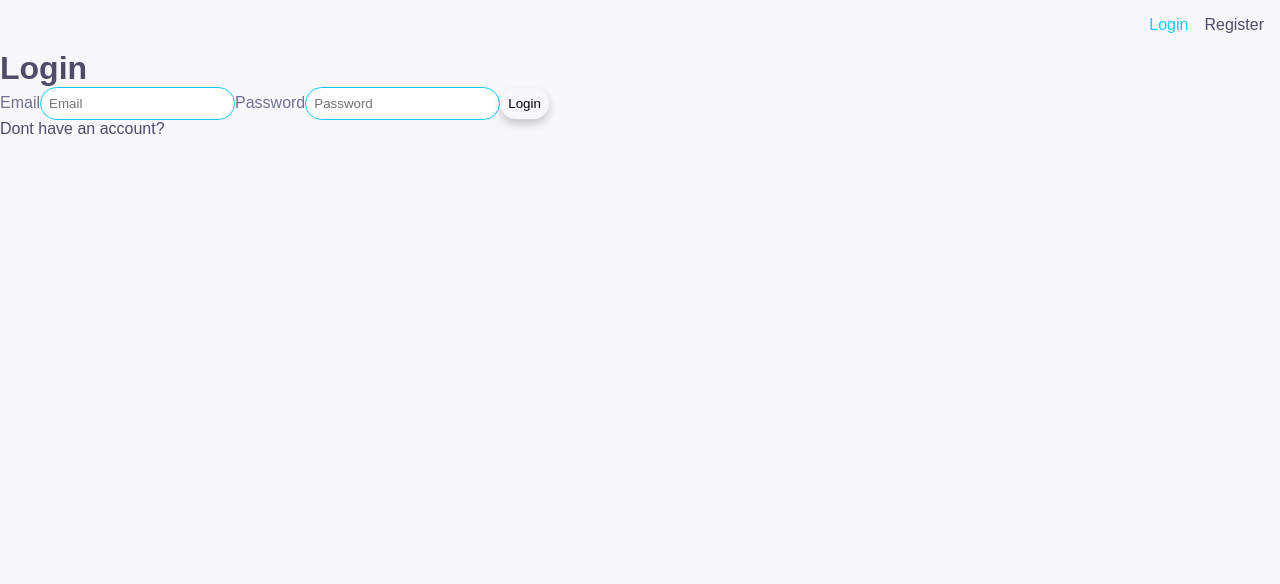
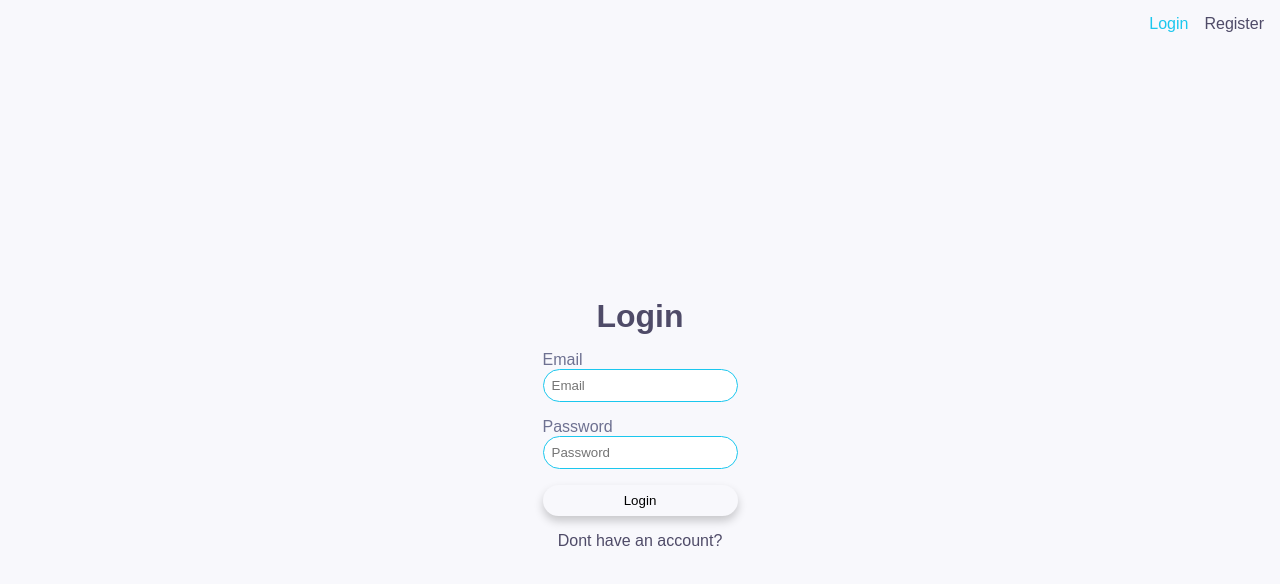
Before and after one commit to JRS-Developer/js-alkemy, a React (Create React App) app in the folder frontend/: page /login in a window 1280 px wide. Shown: the top 584 px of the page. Built offline with nearby package versions, Linux system fonts and the light colour scheme.

Commit message:
Listo los estilos y funcion para cerrar sesion.

```diff
--- a/frontend/src/components/AuthForm.jsx
+++ b/frontend/src/components/AuthForm.jsx
@@ -1,6 +1,6 @@
 import { Formik, Form, Field, ErrorMessage } from "formik";
-import { Fragment } from "react";
 import { Link } from "react-router-dom";
+import styles from "../css/AuthForm.module.css";
 
 const AuthForm = ({
 	Schema,
@@ -19,11 +19,14 @@ const AuthForm = ({
 					handleSubmit(values, actions, initialValues)
 				}
 			>
-				<Form>
+				<Form className={styles.authForm}>
 					{inputs.map((input) => {
 						const { name, type, id } = input;
 						return (
-							<Fragment key={name}>
+							<div
+								key={name}
+								className={styles["authForm__input-container"]}
+							>
 								<label htmlFor={id}>{name}</label>
 								<Field
 									name={id}
@@ -31,8 +34,12 @@ const AuthForm = ({
 									placeholder={name}
 									id={id}
 								/>
-								<ErrorMessage name={id} />
-							</Fragment>
+								<ErrorMessage
+									name={id}
+									component="span"
+									className={styles.error}
+								/>
+							</div>
 						);
 					})}
 					<button type="submit">{submitText}</button>
--- a/frontend/src/components/Budget.jsx
+++ b/frontend/src/components/Budget.jsx
@@ -5,10 +5,12 @@ import BudgetList from "./BudgetList";
 import styles from "../css/Budget.module.css";
 import { useAppContext } from "../Context";
 import { handleTokenError } from "./handlers";
+import { Link } from "react-router-dom";
 
 const Budget = () => {
 	const [total, setTotal] = useState(0);
-	const { getOperations, checkUserLogged, authToken } = useAppContext();
+	const { operations, getOperations, checkUserLogged, authToken } =
+		useAppContext();
 
 	const fetchTotal = useCallback(async () => {
 		try {
@@ -44,6 +46,14 @@ const Budget = () => {
 			<h2>Actual balance: {total}$</h2>
 			<h3>Last 10 operations</h3>
 			<BudgetList />
+			{!Array.isArray(operations) && (
+				<p>
+					Add an operation at the{" "}
+					<Link to="/operations">
+						<b>Operations Page</b>
+					</Link>
+				</p>
+			)}
 		</section>
 	);
 };
--- a/frontend/src/components/BudgetList.jsx
+++ b/frontend/src/components/BudgetList.jsx
@@ -18,7 +18,9 @@ const BudgetList = ({ editable = false }) => {
 			{isLoading ? (
 				<h2>Loading...</h2>
 			) : (
-				<BudgetListHeader editable={editable} />
+				operations.length > 0 && (
+					<BudgetListHeader editable={editable} />
+				)
 			)}
 			{Array.isArray(operations) ? (
 				operations.map((operation) => {
--- /dev/null
+++ b/frontend/src/components/LogOutButton.jsx
@@ -0,0 +1,22 @@
+import React from "react";
+import { toast } from "react-toastify";
+import { Link, useHistory } from "react-router-dom";
+
+const LogOutButton = () => {
+	const history = useHistory();
+
+	const LogOutUser = (e) => {
+		e.preventDefault();
+		localStorage.removeItem("user");
+		toast.info("Session closed");
+		setTimeout(() => history.push("/login"), 2000);
+	};
+
+	return (
+		<Link to="/login" onClick={LogOutUser}>
+			Log Out
+		</Link>
+	);
+};
+
+export default LogOutButton;
--- a/frontend/src/components/Login.jsx
+++ b/frontend/src/components/Login.jsx
@@ -5,6 +5,7 @@ import { handleError } from "./handlers";
 import AuthForm from "./AuthForm";
 import { toast } from "react-toastify";
 import { useHistory } from "react-router-dom";
+import styles from "../css/AuthForm.module.css";
 
 const props = {
 	initialValues: { email: "", password: "" },
@@ -57,7 +58,7 @@ const Login = () => {
 	};
 
 	return (
-		<div>
+		<div className={styles.authForm__container}>
 			<h1>Login</h1>
 			<AuthForm {...props} handleSubmit={handleSubmit} />
 		</div>
--- a/frontend/src/components/Navbar.jsx
+++ b/frontend/src/components/Navbar.jsx
@@ -2,6 +2,7 @@ import { NavLink } from "react-router-dom";
 import { useAppContext } from "../Context";
 import styles from "../css/Navbar.module.css";
 import { AuthLinks, Links } from "../data";
+import LogOutButton from "./LogOutButton";
 
 const Navbar = () => {
 	const { authToken } = useAppContext();
@@ -46,6 +47,7 @@ const Navbar = () => {
 								</li>
 							);
 					  })}
+				{authToken ? <LogOutButton /> : null}
 			</ul>
 		</nav>
 	);
--- a/frontend/src/components/Register.jsx
+++ b/frontend/src/components/Register.jsx
@@ -5,6 +5,7 @@ import { URI } from "../data";
 import AuthForm from "./AuthForm";
 import { handleError } from "./handlers";
 import * as Yup from "yup";
+import styles from "../css/AuthForm.module.css";
 
 const props = {
 	initialValues: { email: "", password: "", confirmPassword: "" },
@@ -73,7 +74,7 @@ const Register = () => {
 	};
 
 	return (
-		<div>
+		<div className={styles.authForm__container}>
 			<h1>Register</h1>
 			<AuthForm {...props} handleSubmit={handleSubmit} />
 		</div>
--- /dev/null
+++ b/frontend/src/css/AuthForm.module.css
@@ -0,0 +1,31 @@
+@import "./vars.css";
+
+.authForm__container {
+	display: flex;
+	flex-direction: column;
+	justify-content: center;
+	align-items: center;
+	min-height: calc(100vh - var(--header-height));
+	gap: 1rem;
+}
+
+.authForm {
+	display: flex;
+	flex-direction: column;
+	gap: 1rem;
+	align-items: center;
+}
+
+.authForm button {
+	width: 100%;
+}
+
+.authForm__input-container {
+	display: flex;
+	flex-direction: column;
+	max-width: 250px;
+}
+
+.error {
+	color: var(--error);
+}
--- a/frontend/src/css/Navbar.module.css
+++ b/frontend/src/css/Navbar.module.css
@@ -1,10 +1,13 @@
 @import "./vars.css";
 
 .navbar {
-	padding: 1rem;
+	display: flex;
+	align-items: center;
+	height: var(--header-height);
 }
 
 .navbar ul {
+	width: 100%;
 	list-style: none;
 }
 
@@ -12,6 +15,7 @@
 	display: flex;
 	justify-content: flex-end;
 	gap: 1rem;
+	margin-right: 1rem;
 }
 
 .navbar__link:active,
--- a/frontend/src/css/vars.css
+++ b/frontend/src/css/vars.css
@@ -11,4 +11,5 @@
 	--background: hsla(233, 45%, 98%, 1);
 	--white: var(--background);
 	--shadow: 0 5px 10px 0 rgba(0, 0, 0, 0.2);
+	--header-height: 3rem;
 }
```
Also changed, not shown: 1 other file (tests, documents, lock files or other folders).
